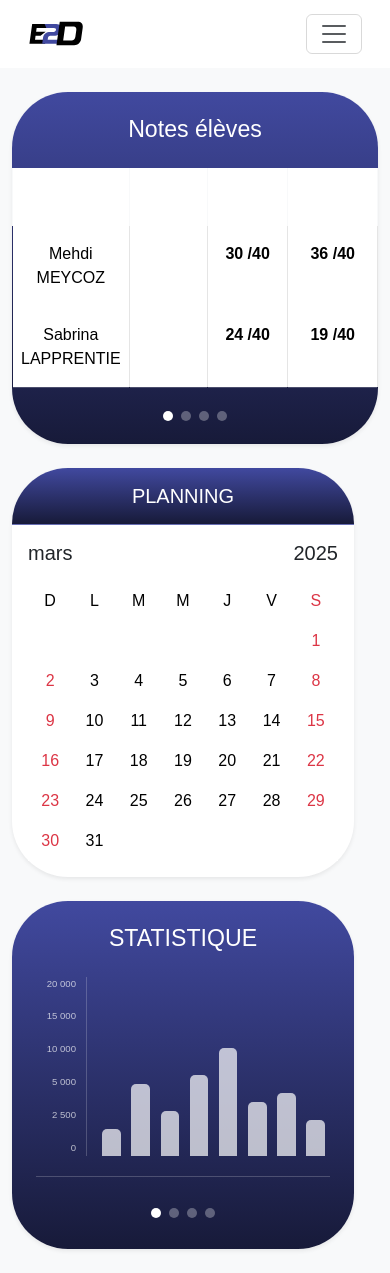
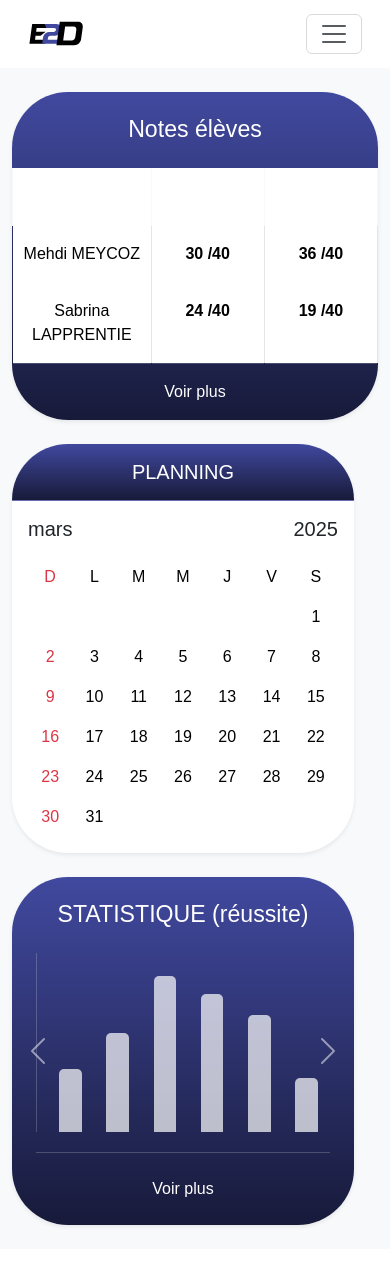
Before and after one commit to MEYCOZ/E2D, an Angular app: page /app-moniteur in a window 390 px wide. After the commit the page ends 1249 px from the top, so only its background shows below. Built offline with nearby package versions, Linux system fonts and the light colour scheme.

Commit message:
partie moniteur

```diff
--- a/src/app/component/moniteur/moniteur.component.css
+++ b/src/app/component/moniteur/moniteur.component.css
@@ -87,6 +87,22 @@ body {
     background-color: rgba(255, 255, 255, 0.7);
     border-radius: 5px 5px 0 0;
 }
+.chart-bar2 {
+    width: 8%;
+    background-color: rgba(255, 81, 145, 0.9);
+    border-radius: 5px 5px 0 0;
+}
+
+.buttonP {
+    color: rgb(0, 0, 0);
+    text-decoration: none;
+    font-family: Arial, sans-serif;
+}
+.back-button {
+    color: white;
+    text-decoration: none;
+    font-family: Arial, sans-serif;
+}
 
 /* Responsive adjustments */
 @media (max-width: 768px) {
--- a/src/app/component/moniteur/moniteur.component.html
+++ b/src/app/component/moniteur/moniteur.component.html
@@ -1,4 +1,3 @@
-
 <body>
     <app-navmoniteur></app-navmoniteur>
     <div class="container-fluid p-0">
@@ -16,21 +15,18 @@
                                 <thead>
                                     <tr class="text-center">
                                         <th class="text-white border-light py-3" style="width: 25%;">Élèves</th>
-                                            <th class="text-white border-light py-3" style="width: 25%;">Quizz</th>
-                                            <th class="text-white border-light py-3" style="width: 25%;">Séries</th>
+                                        <th class="text-white border-light py-3" style="width: 25%;">Tests</th>
                                         <th class="text-white border-light py-3" style="width: 25%;">Examens</th>
                                     </tr>
                                 </thead>
                                 <tbody class="bg-white text-dark">
                                     <tr class="text-center">
                                         <td class="py-3">Mehdi MEYCOZ</td>
-                                            <td class="py-3"></td>
                                         <td class="py-3 fw-bold">30 /40</td>
                                         <td class="py-3 fw-bold">36 /40</td>
                                     </tr>
                                     <tr class="text-center">
                                         <td class="py-3">Sabrina LAPPRENTIE</td>
-                                            <td class="py-3"></td>
                                         <td class="py-3 fw-bold">24 /40</td>
                                         <td class="py-3 fw-bold">19 /40</td>
                                     </tr>
@@ -40,10 +36,7 @@
 
                         <!-- Pagination Dots -->
                         <div class="text-center py-3">
-                                <span class="dot active mx-1"></span>
-                                <span class="dot mx-1"></span>
-                                <span class="dot mx-1"></span>
-                                <span class="dot mx-1"></span>
+                              <a href="/app-noteseleves" class="back-button">Voir plus</a>
                         </div>
                     </div>
                 </div>
@@ -66,13 +59,13 @@
                                 <table class="table table-calendar mb-0">
                                     <thead>
                                         <tr class="text-center">
-                                                <th>D</th>
+                                            <th class="text-danger">D</th>
                                             <th>L</th>
                                             <th>M</th>
                                             <th>M</th>
                                             <th>J</th>
                                             <th>V</th>
-                                                <th class="text-danger">S</th>
+                                            <th>S</th>
                                         </tr>
                                     </thead>
                                     <tbody>
@@ -83,47 +76,47 @@
                                             <td></td>
                                             <td></td>
                                             <td></td>
-                                                <td class="text-danger">1</td>
+                                            <td><a href="/app-planning" class="buttonP">1</a></td>
                                         </tr>
                                         <tr class="text-center">
                                             <td class="text-danger">2</td>
-                                                <td>3</td>
-                                                <td>4</td>
-                                                <td>5</td>
-                                                <td>6</td>
-                                                <td>7</td>
-                                                <td class="text-danger">8</td>
+                                            <td><a href="/app-planning" class="buttonP">3</a></td>
+                                            <td><a href="/app-planning" class="buttonP">4</a></td>
+                                            <td><a href="/app-planning" class="buttonP">5</a></td>
+                                            <td><a href="/app-planning" class="buttonP">6</a></td>
+                                            <td><a href="/app-planning" class="buttonP">7</a></td>
+                                            <td><a href="/app-planning" class="buttonP">8</a></td>
                                         </tr>
                                         <tr class="text-center">
                                             <td class="text-danger">9</td>
-                                                <td>10</td>
-                                                <td>11</td>
-                                                <td>12</td>
-                                                <td>13</td>
-                                                <td>14</td>
-                                                <td class="text-danger">15</td>
+                                            <td><a href="/app-planning" class="buttonP">10</a></td>
+                                            <td><a href="/app-planning" class="buttonP">11</a></td>
+                                            <td><a href="/app-planning" class="buttonP">12</a></td>
+                                            <td><a href="/app-planning" class="buttonP">13</a></td>
+                                            <td><a href="/app-planning" class="buttonP">14</a></td>
+                                            <td><a href="/app-planning" class="buttonP">15</a></td>
                                         </tr>
                                         <tr class="text-center">
                                             <td class="text-danger">16</td>
-                                                <td>17</td>
-                                                <td>18</td>
-                                                <td>19</td>
-                                                <td>20</td>
-                                                <td>21</td>
-                                                <td class="text-danger">22</td>
+                                            <td><a href="/app-planning" class="buttonP">17</a></td>
+                                            <td><a href="/app-planning" class="buttonP">18</a></td>
+                                            <td><a href="/app-planning" class="buttonP">19</a></td>
+                                            <td><a href="/app-planning" class="buttonP">20</a></td>
+                                            <td><a href="/app-planning" class="buttonP">21</a></td>
+                                            <td><a href="/app-planning" class="buttonP">22</a></td>
                                         </tr>
                                         <tr class="text-center">
                                             <td class="text-danger">23</td>
-                                                <td>24</td>
-                                                <td>25</td>
-                                                <td>26</td>
-                                                <td>27</td>
-                                                <td>28</td>
-                                                <td class="text-danger">29</td>
+                                            <td><a href="/app-planning" class="buttonP">24</a></td>
+                                            <td><a href="/app-planning" class="buttonP">25</a></td>
+                                            <td><a href="/app-planning" class="buttonP">26</a></td>
+                                            <td><a href="/app-planning" class="buttonP">27</a></td>
+                                            <td><a href="/app-planning" class="buttonP">28</a></td>
+                                            <td><a href="/app-planning" class="buttonP">29</a></td>
                                         </tr>
                                         <tr class="text-center">
                                             <td class="text-danger">30</td>
-                                                <td>31</td>
+                                            <td><a href="/app-planning" class="buttonP">31</a></td>
                                             <td></td>
                                             <td></td>
                                             <td></td>
@@ -139,37 +132,59 @@
 
                 <!-- Statistics Card -->
                 <div class="col-md-7 mb-4">
-                        <div class="card rounded-4 border-0 shadow-sm h-100">
+                    <div class="card rounded-4 border-0 shadow-sm h-100"><div id="carouselExample" class="carousel slide">
+                        <div class="carousel-inner">
+                          <div class="carousel-item active">
                             <div class="card-body bg-primary text-white rounded-4 p-4">
-                                <h3 class="text-center mb-4">STATISTIQUE</h3>
+                                <h3 class="text-center mb-4">STATISTIQUE (réussite)</h3>
 
                                 <div class="chart-container">
-                                    <div class="chart-y-axis">
-                                        <div class="y-label">20 000</div>
-                                        <div class="y-label">15 000</div>
-                                        <div class="y-label">10 000</div>
-                                        <div class="y-label">5 000</div>
-                                        <div class="y-label">2 500</div>
-                                        <div class="y-label">0</div>
+                                    <div class="chart">
+                                        <div class="chart-bar" style="height: 35%;"></div>
+                                        <div class="chart-bar" style="height: 55%;"></div>
+                                        <div class="chart-bar" style="height: 87%;"></div>
+                                        <div class="chart-bar" style="height: 77%;"></div>
+                                        <div class="chart-bar" style="height: 65%;"></div>
+                                        <div class="chart-bar" style="height: 30%;"></div>
                                     </div>
-                                    <div class="chart">
-                                        <div class="chart-bar" style="height: 15%;"></div>
-                                        <div class="chart-bar" style="height: 40%;"></div>
-                                        <div class="chart-bar" style="height: 25%;"></div>
-                                        <div class="chart-bar" style="height: 45%;"></div>
-                                        <div class="chart-bar" style="height: 60%;"></div>
-                                        <div class="chart-bar" style="height: 30%;"></div>
-                                        <div class="chart-bar" style="height: 35%;"></div>
-                                        <div class="chart-bar" style="height: 20%;"></div>
+                                </div>
+                                <!-- Pagination Dots -->
+                            <div class="text-center mt-4">
+                                <a href="/app-statistique" class="back-button">Voir plus</a>
+                            </div>
                             </div>
                           </div>
 
+                          <div class="carousel-item">
+                            <div class="card-body bg-primary text-white rounded-4 p-4">
+                                <h3 class="text-center mb-4">STATISTIQUE (échec)</h3>
+
+                                <div class="chart-container">
+                                    <div class="chart">
+                                        <div class="chart-bar2" style="height: 15%;"></div>
+                                        <div class="chart-bar2" style="height: 40%;"></div>
+                                        <div class="chart-bar2" style="height: 25%;"></div>
+                                        <div class="chart-bar2" style="height: 45%;"></div>
+                                        <div class="chart-bar2" style="height: 30%;"></div>
+                                        <div class="chart-bar2" style="height: 20%;"></div>
+                                    </div>
+                                </div>
                                 <!-- Pagination Dots -->
                             <div class="text-center mt-4">
-                                    <span class="dot active mx-1"></span>
-                                    <span class="dot mx-1"></span>
-                                    <span class="dot mx-1"></span>
-                                    <span class="dot mx-1"></span>
+                                <a href="/app-statistique" class="back-button">Voir plus</a>
+                            </div>
+                            </div>
+                          </div>
+                        </div>
+
+                        <button class="carousel-control-prev" type="button" data-bs-target="#carouselExample" data-bs-slide="prev">
+                          <span class="carousel-control-prev-icon" aria-hidden="true"></span>
+                          <span class="visually-hidden">Previous</span>
+                        </button>
+                        <button class="carousel-control-next" type="button" data-bs-target="#carouselExample" data-bs-slide="next">
+                          <span class="carousel-control-next-icon" aria-hidden="true"></span>
+                          <span class="visually-hidden">Next</span>
+                        </button>
                       </div>
                         </div>
                     </div>
@@ -177,7 +192,5 @@
             </div>
         </div>
     </div>
-    </div>
-
     <script src="https://cdn.jsdelivr.net/npm/bootstrap@5.3.0-alpha1/dist/js/bootstrap.bundle.min.js"></script>
 </body>
--- a/src/app/component/moniteur/monprofil/monprofil.component.css
+++ b/src/app/component/moniteur/monprofil/monprofil.component.css
@@ -0,0 +1,68 @@
+body {
+    font-family: Arial, sans-serif;
+}
+.navbar {
+    padding: 15px 0;
+}
+.navbar-brand {
+    font-weight: bold;
+    font-size: 24px;
+}
+.nav-link {
+    text-transform: uppercase;
+    font-weight: 500;
+}
+.nav-link.active {
+    font-weight: bold;
+}
+.profile-container {
+    background-color: #1e2756;
+    color: white;
+    border-radius: 15px;
+    padding: 30px;
+    margin-top: 20px;
+    border: solid 0.1em;
+    border-radius: 2.0rem !important;
+    filter: drop-shadow(1px 1px 7px #393939);
+}
+.profile-title {
+    margin-bottom: 30px;
+}
+.profile-avatar {
+    width: 150px;
+    height: 150px;
+    margin: 0 auto;
+}
+.form-control {
+    border-radius: 20px;
+}
+.form-label {
+    margin-bottom: 5px;
+}
+.document-item {
+    margin-bottom: 10px;
+}
+.check-icon {
+    margin-right: 10px;
+}
+.add-document-btn {
+    background-color: white;
+    color: #1e2756;
+    border-radius: 30px;
+    padding: 8px 15px;
+    margin-top: 10px;
+    text-decoration: none;
+    font-size: 14px;
+    border: none;
+    display: block;
+    width: 100%;
+    text-align: left;
+}
+.add-document-btn:hover {
+    background-color: #f0f0f0;
+}
+
+img {
+width : 50%;
+min-width : 300px;
+}
--- a/src/app/component/moniteur/monprofil/monprofil.component.html
+++ b/src/app/component/moniteur/monprofil/monprofil.component.html
@@ -1,2 +1,84 @@
 
 <app-navmoniteur></app-navmoniteur>
+<!-- Profile Section -->
+<div class="container">
+    <div class="profile-container">
+        <h2 class="profile-title">Mon profil moniteur</h2>
+
+        <div class="row">
+            <!-- Avatar Column -->
+            <div class="col-md-3 text-center mb-4">
+                <img src="assets/images/BonhommeWhite.png" alt="BonhommeWhite">
+            </div>
+
+            <!-- Personal Info Column -->
+            <div class="col-md-3">
+                <div class="mb-3">
+                    <label class="form-label">Prénom</label>
+                    <input type="text" class="form-control" value="Mehdi" readonly>
+                </div>
+                <div class="mb-3">
+                    <label class="form-label">Nom</label>
+                    <input type="text" class="form-control" value="MEYCOZ" readonly>
+                </div>
+                <div class="mb-3">
+                    <label class="form-label">Email</label>
+                    <input type="email" class="form-control" value="Meycoz@gmail.com" readonly>
+                </div>
+                <div class="mb-3">
+                    <label class="form-label">Expérience</label>
+                    <input type="text" class="form-control" value="10 ans" readonly>
+                </div>
+            </div>
+
+            <!-- Additional Info Column -->
+            <div class="col-md-3">
+                <div class="mb-3">
+                    <label class="form-label">Age</label>
+                    <input type="text" class="form-control" value="39 ans" readonly>
+                </div>
+                <div class="mb-3">
+                    <label class="form-label">Sexe</label>
+                    <input type="text" class="form-control" value="Masculin" readonly>
+                </div>
+                <div class="mb-3">
+                    <label class="form-label">Auto-école</label>
+                    <input type="text" class="form-control" value="Ornikar" readonly>
+                </div>
+                <div class="mb-3">
+                    <label class="form-label">Nombres d'élèves</label>
+                    <input type="text" class="form-control" value="10 élèves" readonly>
+                </div>
+            </div>
+
+            <!-- Contact Info Column -->
+            <div class="col-md-3">
+                <div class="mb-3">
+                    <label class="form-label">Ville</label>
+                    <input type="text" class="form-control" value="Montreuil" readonly>
+                </div>
+                <div class="mb-3">
+                    <label class="form-label">Numéro de téléphone</label>
+                    <input type="text" class="form-control" value="+33 6 29 94 77 93" readonly>
+                </div>
+
+                <!-- Document Section -->
+                <div class="mb-3">
+                    <label class="form-label2">Document</label>
+                    <div class="bg-white text-dark p-3 rounded">
+                        <div class="document-item">
+                            <span class="check-icon">✓</span>Permis de conduire
+                        </div>
+                        <div class="document-item">
+                            <span class="check-icon">✓</span>Attestation de santé
+                        </div>
+                        <button class="add-document-btn">
+                            Ajouter un document
+                            <input type="file" id="avatar" name="avatar" accept="image/png, image/jpeg" />
+                        </button>
+                    </div>
+                </div>
+            </div>
+        </div>
+    </div>
+</div>
--- a/src/app/component/moniteur/noteseleves/noteseleves.component.html
+++ b/src/app/component/moniteur/noteseleves/noteseleves.component.html
@@ -1,5 +1,5 @@
   <!-- Main Content -->
-<body>
+  <body>
     <app-navmoniteur></app-navmoniteur>
   <div class="main-bg">
     <div class="container py-5">
@@ -13,51 +13,43 @@
                         <thead>
                             <tr class="text-center">
                                 <th class="bg-primary text-white py-3" style="width: 25%;">Élèves</th>
-                                <th class="bg-primary text-white py-3" style="width: 25%;">Quizz</th>
-                                <th class="bg-primary text-white py-3" style="width: 25%;">Séries</th>
+                                <th class="bg-primary text-white py-3" style="width: 25%;">Tests</th>
                                 <th class="bg-primary text-white py-3" style="width: 25%;">Examens</th>
                             </tr>
                         </thead>
                         <tbody>
                             <tr class="text-center">
                                 <td class="py-3">Mehdi MEYCOZ</td>
-                                <td class="py-3"></td>
                                 <td class="py-3 fw-bold">30 /40</td>
                                 <td class="py-3 fw-bold">36 /40</td>
                             </tr>
                             <tr class="text-center">
                                 <td class="py-3">Sabrina LAPPRENTIE</td>
-                                <td class="py-3"></td>
                                 <td class="py-3 fw-bold">24 /40</td>
                                 <td class="py-3 fw-bold">19 /40</td>
                             </tr>
                             <tr class="text-center">
                                 <td class="py-3">Arya STARK</td>
-                                <td class="py-3"></td>
                                 <td class="py-3 fw-bold">36 /40</td>
                                 <td class="py-3 fw-bold">34 /40</td>
                             </tr>
                             <tr class="text-center">
                                 <td class="py-3">Daenerys TAGARYON</td>
-                                <td class="py-3"></td>
                                 <td class="py-3 fw-bold">20 /40</td>
                                 <td class="py-3 fw-bold">30 /40</td>
                             </tr>
                             <tr class="text-center">
                                 <td class="py-3">Leon WALKER</td>
-                                <td class="py-3"></td>
                                 <td class="py-3 fw-bold">25 /40</td>
                                 <td class="py-3 fw-bold">20 /40</td>
                             </tr>
                             <tr class="text-center">
                                 <td class="py-3">Asma BENLAHOUID</td>
-                                <td class="py-3"></td>
                                 <td class="py-3 fw-bold">34 /40</td>
                                 <td class="py-3 fw-bold">34 /40</td>
                             </tr>
                             <tr class="text-center">
                                 <td class="py-3">Franklin SAINT</td>
-                                <td class="py-3"></td>
                                 <td class="py-3 fw-bold">39 /40</td>
                                 <td class="py-3 fw-bold">37 /40</td>
                             </tr>
--- a/src/app/component/moniteur/planning/planning.component.css
+++ b/src/app/component/moniteur/planning/planning.component.css
@@ -1,5 +1,5 @@
 body {
-    background-image: url(/img/Fond\ Voiture\ 2.png);
+    background-image: url("/public/assets/images/Fond\ Voiture\ 3.png");
     background-size: cover;
     font-family: 'Arial', sans-serif;
 }
```
Also changed, not shown: src/app/component/moniteur/planning/planning.component.html (+24 -18 lines). Lines whose indentation alone changed are shown as unchanged.
